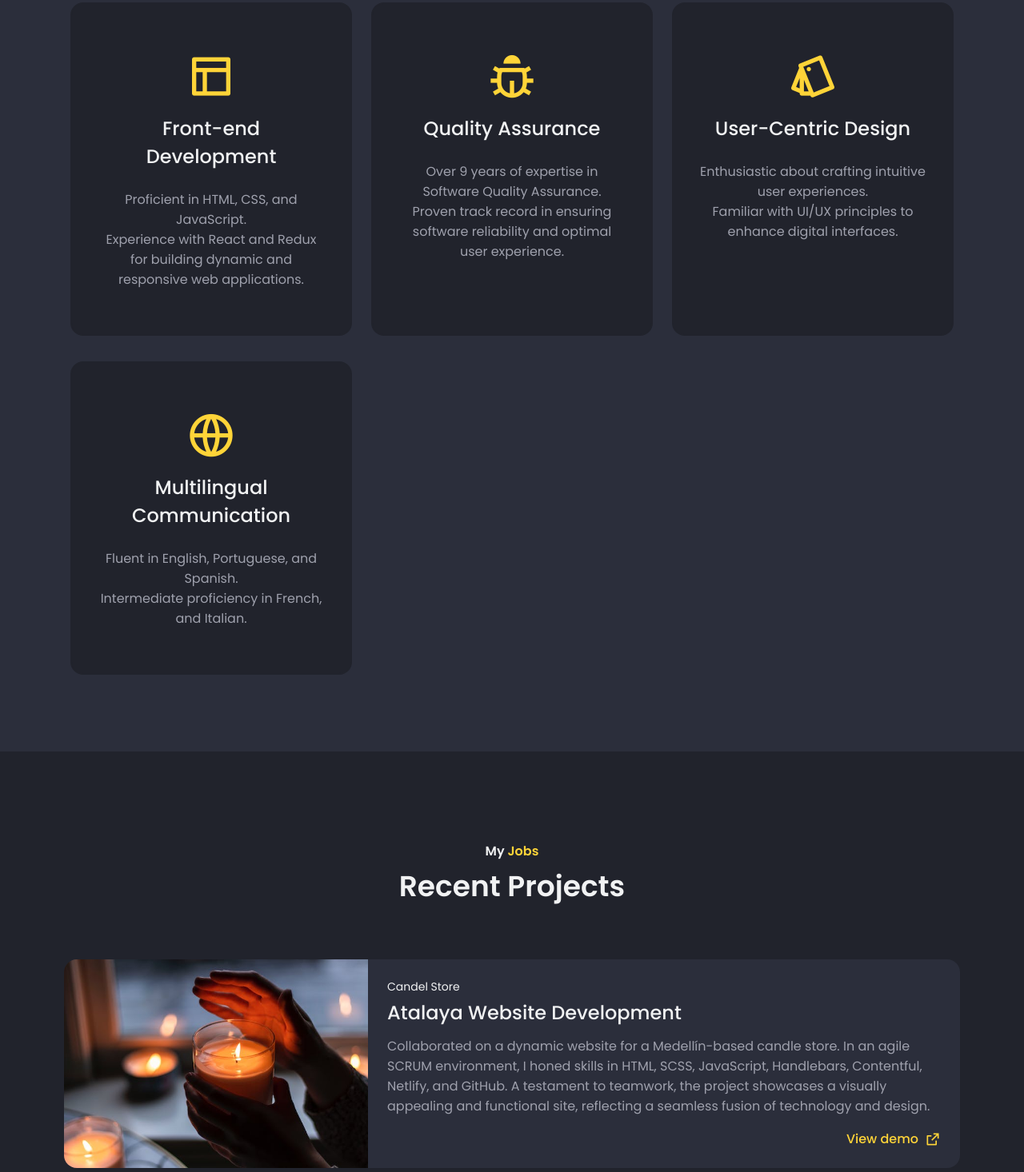
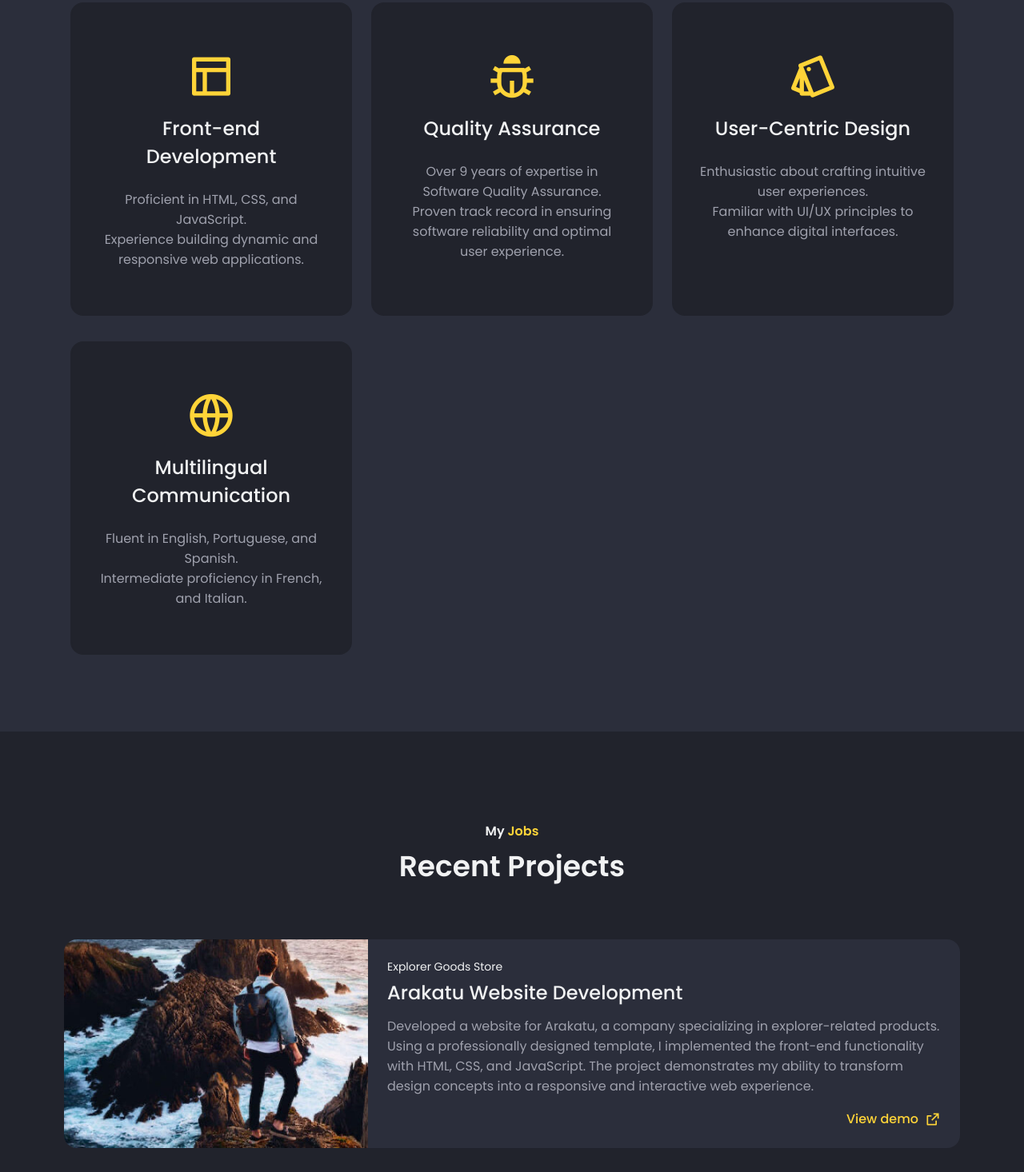
Before and after one commit to tibecvp/tibe-calderon, a plain HTML site: page index.html in a window 1280 px wide. Shown: the part 2334-3800 px from the top of the page at 80% size. Drawn offline with nearby package versions, Linux system fonts and the light colour scheme.

Commit message:
Adds Arakatu project

```diff
--- a/assets/css/styles.css
+++ b/assets/css/styles.css
@@ -467,6 +467,7 @@ svg {
 .projects__img {
   height: 200px;
   overflow: hidden;
+  object-fit: cover;
 }
 
 .projects__modal {
--- a/index.html
+++ b/index.html
@@ -257,7 +257,7 @@
 
                <ul class="services__description">
                   <li>Proficient in HTML, CSS, and JavaScript.</li>
-                  <li>Experience with React and Redux for building dynamic and responsive web applications.</li>
+                  <li>Experience building dynamic and responsive web applications.</li>
                </ul>
             </article>
 
@@ -310,6 +310,24 @@
          </h2>
 
          <div class="projects__container container grid">
+            <article class="projects__card">
+               <img src="assets/img/project-arakatu.jpg" alt="Projects image" class="projects__img">
+
+               <div class="projects__modal">
+                  <span class="projects__subtitle">Explorer Goods Store</span>
+
+                  <h2 class="projects__title">Arakatu Website Development</h2>
+
+                  <p class="projects_description">
+                     Developed a website for Arakatu, a company specializing in explorer-related products. Using a professionally designed template, I implemented the front-end functionality with HTML, CSS, and JavaScript. The project demonstrates my ability to transform design concepts into a responsive and interactive web experience.
+                  </p>
+
+                  <a href="https://arakatu-tibecvps-projects.vercel.app/#" target="_blank" class="projects__button">
+                     View demo <i class="ri-external-link-line"></i>
+                  </a>
+               </div>
+            </article>
+
             <article class="projects__card">
                <img src="assets/img/project-atalaya.jpg" alt="Projects image" class="projects__img">
 
```
Also changed, not shown: assets/img/project-arakatu.jpg (added).
